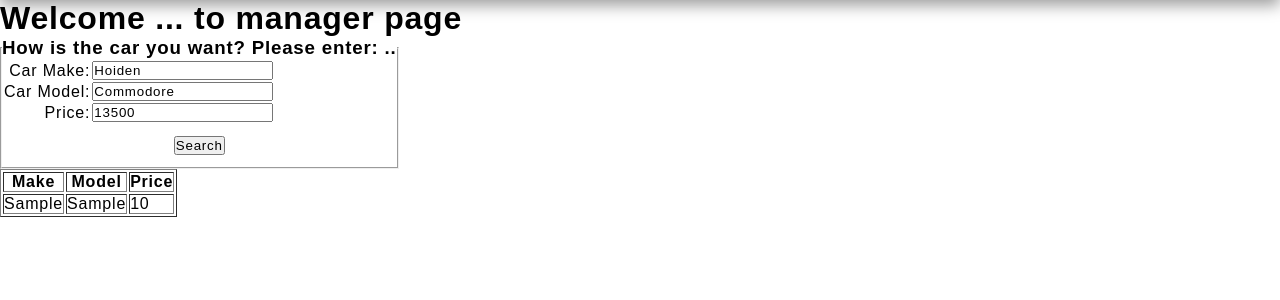
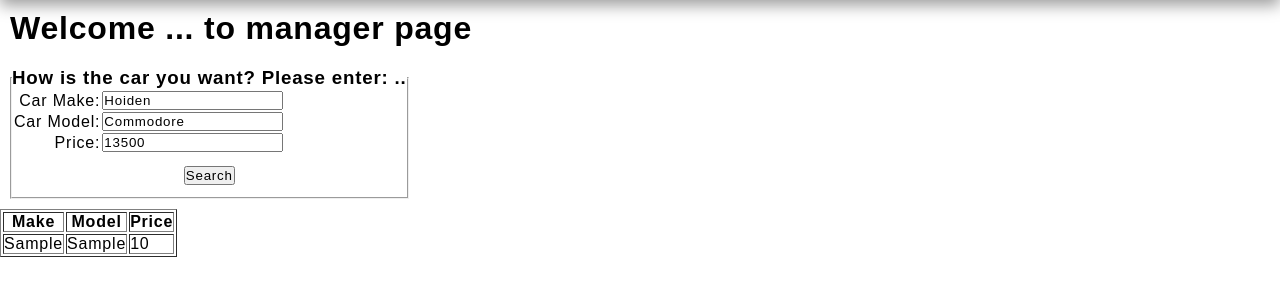
Before and after one commit to khangdnguyen1708/-ChronoWebsite, a PHP site: page /manager.php in a window 1280 px wide. Shown: the part 79-379 px from the top of the page. Run offline with PHP 8.4, Linux system fonts and the light colour scheme; tables that the repository leaves empty or names only in its code hold one stand-in row (values such as "Sample post"); data that the repository does not hold is empty.

Commit message:
modified:   manager.php modified:   styles/manager.css

```diff
--- a/manager.php
+++ b/manager.php
@@ -11,7 +11,7 @@
 <?php include("header.html"); ?>
 
 <h1>Welcome ... to manager page</h1>
-<form method="post" action="cars_search.php">
+<form method="post" action="manager.php">
   <fieldset>
     <legend><h3>How is the car you want? Please enter: ..</h3></legend>
     <table id="form">
--- a/styles/manager.css
+++ b/styles/manager.css
@@ -1,6 +1,10 @@
+h1 {
+  margin: 10px;
+}
 fieldset {
   display: inline;
   width: auto;
+  margin: 10px;
 }
 .label {
   text-align: right;
```
